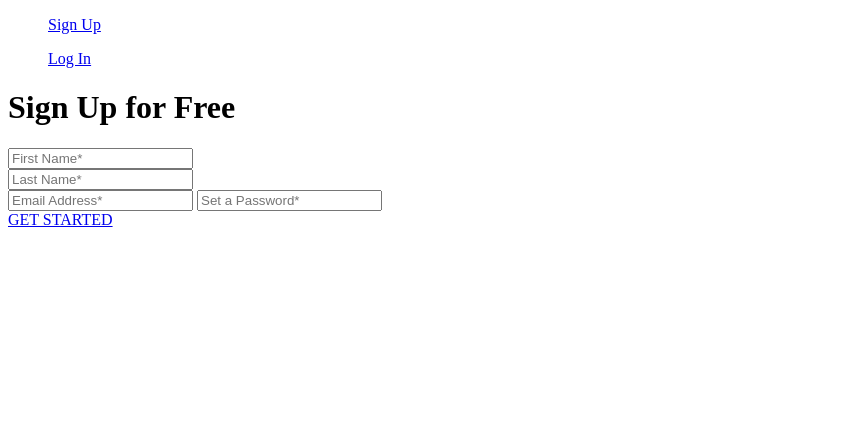
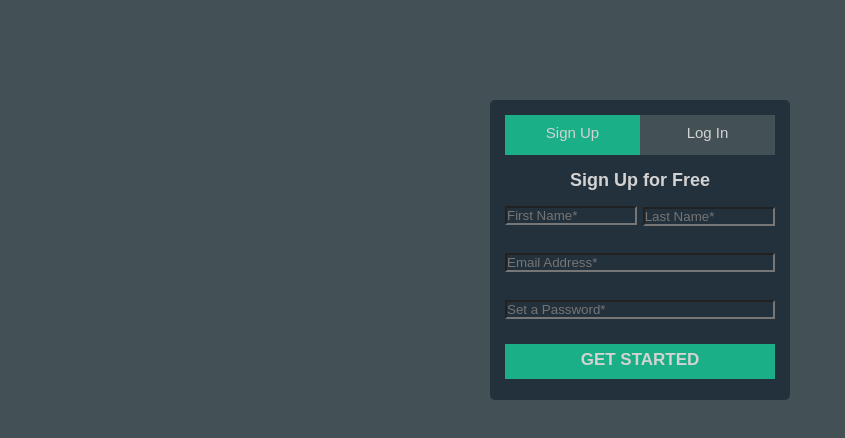
Before and after one commit to rouhi438/Log-in, a plain HTML site: page index.html in a window 1280 px wide. Shown: the whole page, without its empty margins (0-845 px from the left). Drawn offline with Linux system fonts and the light colour scheme.

Commit message:
link css to html

```diff
--- a/index.html
+++ b/index.html
@@ -1,7 +1,7 @@
 <!DOCTYPE html>
 <html lang="en">
 <head>
-   <link rel="stylesheet" href="slf.css">
+   <link rel="stylesheet" href="./style.css">
     <meta charset="UTF-8">
     <title>Document</title>
     </head>
```
